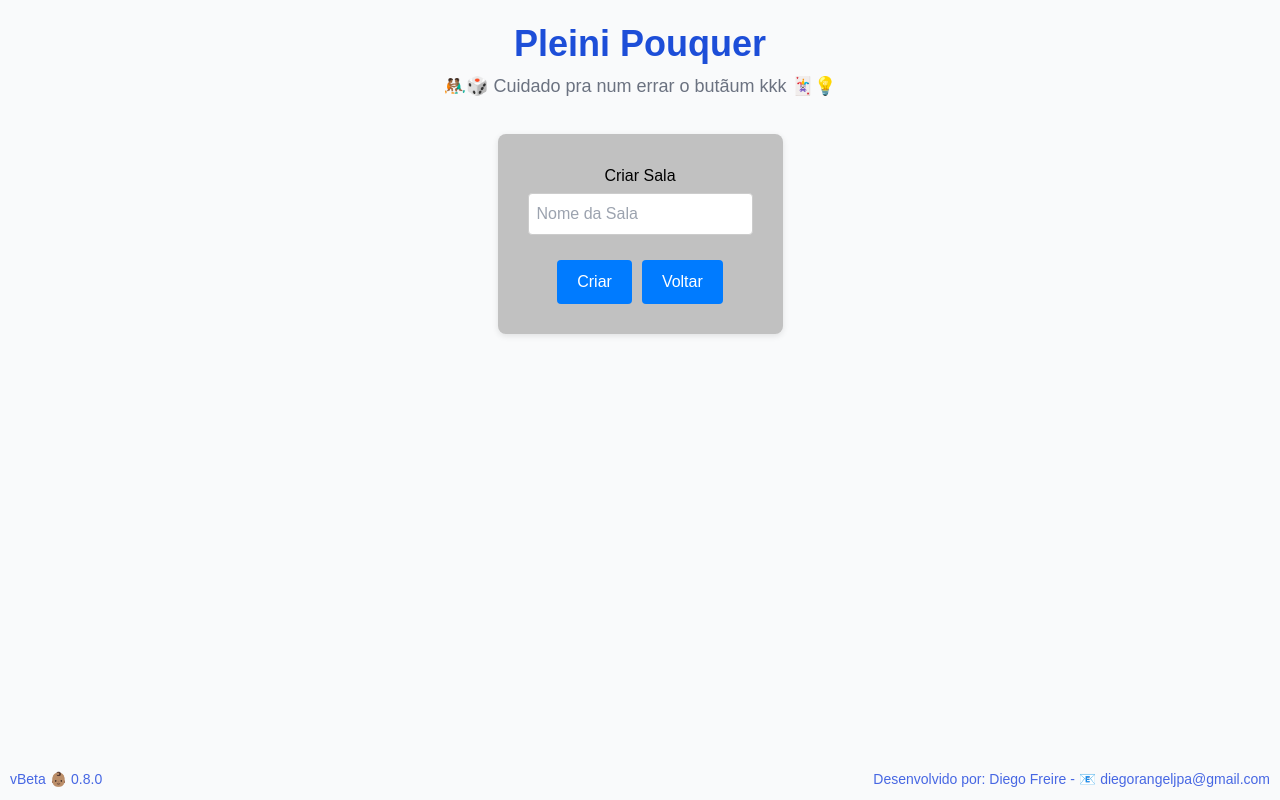
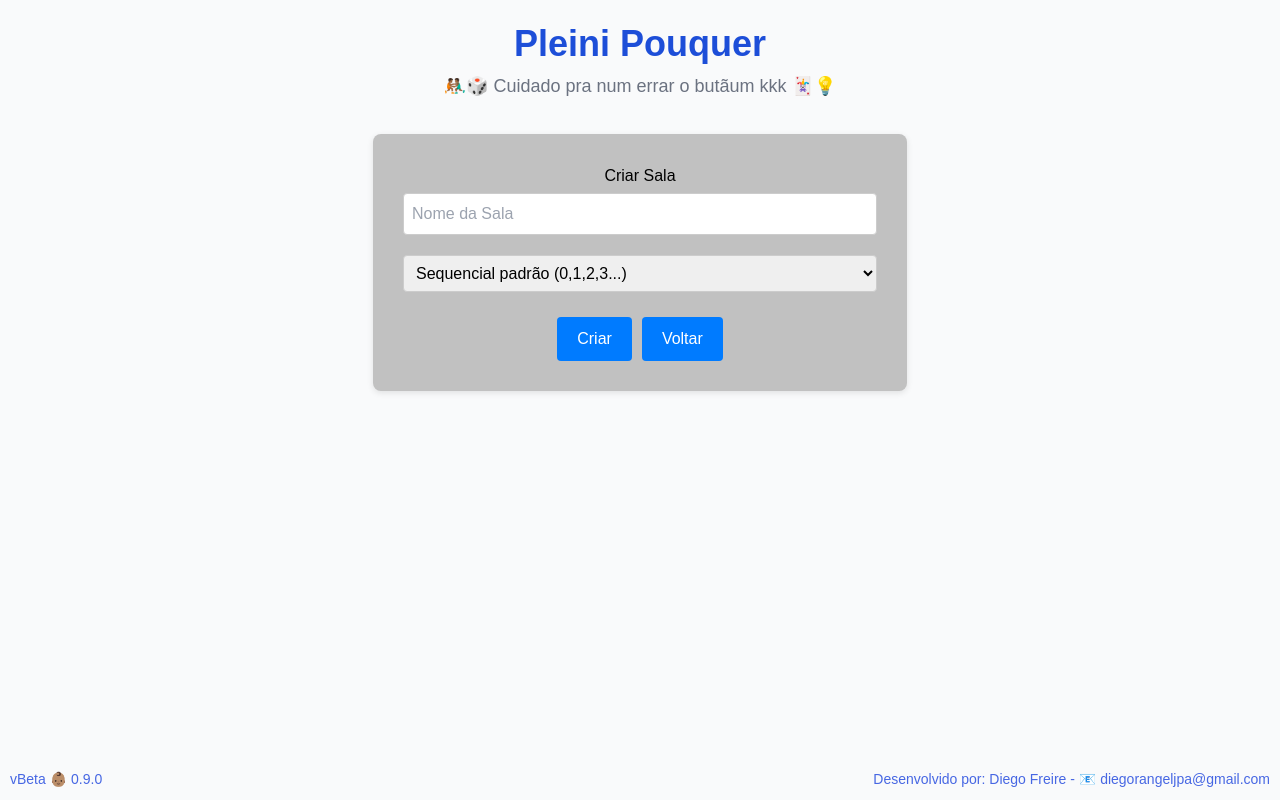
Before and after one commit to diegorangelsoares/planning-poker-front, a React (Create React App) app: page /create in a window 1280 px wide. Built offline with nearby package versions, Linux system fonts and the light colour scheme; no server answers.

Commit message:
Ajuste possibilitando de personalizar as cartas.

```diff
--- a/package.json
+++ b/package.json
@@ -1,6 +1,6 @@
 {
   "name": "planning-poker-front",
-  "version": "0.5.0",
+  "version": "0.9.0",
   "private": true,
   "dependencies": {
     "@craco/craco": "^7.1.0",
--- a/public/index.html
+++ b/public/index.html
@@ -30,7 +30,7 @@
     <noscript>Aplicativo para Pleini Pouquer.</noscript>
     <div id="root"></div>
     <div class="versao">
-      <p class="versao">vBeta 👶🏽 0.8.0</p>
+      <p class="versao">vBeta 👶🏽 0.9.0</p>
     </div>
     <div class="infodev">
       <p class="infodev">Desenvolvido por: Diego Freire - 📧 diegorangeljpa@gmail.com</p>
--- a/src/App.css
+++ b/src/App.css
@@ -136,7 +136,7 @@ body {
 }
 
 .card-box {
-  max-width: 700px;
+  max-width: 900px;
   margin: 10px auto;
   margin-top: 10px;
   padding: 30px;
--- a/src/components/CreateRoom.js
+++ b/src/components/CreateRoom.js
@@ -7,13 +7,30 @@ function CreateRoom() {
     const [roomId, setRoomId] = useState('');
     const [isCreating, setIsCreating] = useState(false);
     const [createdRoomLink, setCreatedRoomLink] = useState('');
+    const [sequenceType, setSequenceType] = useState('sequential');
     const navigate = useNavigate();
+
+    const generateSequence = (type) => {
+        let sequence = [];
+        if (type === 'sequential') {
+            sequence = Array.from({ length: 40 }, (_, i) => String(i));
+        } else if (type === 'even') {
+            sequence = Array.from({ length: 40 }, (_, i) => String(i * 2));
+        } else if (type === 'fibonacci') {
+            let fib = [0, 1];
+            while (fib.length < 40) {
+                const next = fib[fib.length - 1] + fib[fib.length - 2];
+                fib.push(next);
+            }
+            sequence = fib.slice(0, 40).map(String);
+        }
+        return sequence.concat(['?', '☕']);
+    };
 
     const handleCreateRoom = () => {
         if (roomName.trim() !== '') {
             setIsCreating(true);
-            const sequence = Array.from({ length: 40 }, (_, i) => String(i)).concat(['?', '☕']);
-
+            const sequence = generateSequence(sequenceType);
             socket.emit('createRoom', { roomName, sequence });
 
             socket.on('roomCreated', ({ roomId }) => {
@@ -40,6 +57,15 @@ function CreateRoom() {
                         value={roomName}
                         onChange={(e) => setRoomName(e.target.value)}
                     />
+                    <select
+                        className="input"
+                        value={sequenceType}
+                        onChange={(e) => setSequenceType(e.target.value)}
+                    >
+                        <option value="sequential">Sequencial padrão (0,1,2,3...)</option>
+                        <option value="even">Pares padrão (0,2,4,6...)</option>
+                        <option value="fibonacci">Fibonacci</option>
+                    </select>
                     <div className="button-row">
                         <button
                             className="button"
--- a/src/components/PokerRoom.js
+++ b/src/components/PokerRoom.js
@@ -9,9 +9,8 @@ function PokerRoom() {
     const [canReveal, setCanReveal] = useState(false);
     const [votes, setVotes] = useState([]);
     const [average, setAverage] = useState(null);
+    const [cards, setCards] = useState([]);
     const navigate = useNavigate();
-
-    const cards = Array.from({ length: 40 }, (_, i) => String(i)).concat(['?', '☕']);
 
     useEffect(() => {
         socket.on('updateUsers', ({ users }) => setUsers(users));
@@ -20,6 +19,11 @@ function PokerRoom() {
             setVotes(votes);
             setAverage(average);
         });
+
+        socket.on('setSequence', ({ sequence }) => {
+            setCards(sequence);
+        });
+
         socket.on('votesReset', () => {
             setVotes([]);
             setSelectedCard(null);
@@ -33,6 +37,35 @@ function PokerRoom() {
             socket.off('votesReset');
         };
     }, []);
+
+    // useEffect(() => {
+    //
+    //     socket.emit('joinRoom', { roomId, userName: localStorage.getItem('userName') || 'Anônimo' });
+    //
+    //     socket.on('setSequence', ({ sequence }) => {
+    //         setCards(sequence);
+    //     });
+    //
+    //     socket.on('updateUsers', ({ users }) => setUsers(users));
+    //     socket.on('allVoted', () => setCanReveal(true));
+    //     socket.on('votesRevealed', ({ votes, average }) => {
+    //         setVotes(votes);
+    //         setAverage(average);
+    //     });
+    //     socket.on('votesReset', () => {
+    //         setVotes([]);
+    //         setSelectedCard(null);
+    //         setCanReveal(false);
+    //     });
+    //
+    //     return () => {
+    //         socket.off('setSequence');
+    //         socket.off('updateUsers');
+    //         socket.off('allVoted');
+    //         socket.off('votesRevealed');
+    //         socket.off('votesReset');
+    //     };
+    // }, [roomId]);
 
     const handleVote = (value) => {
         setSelectedCard(value);
```
